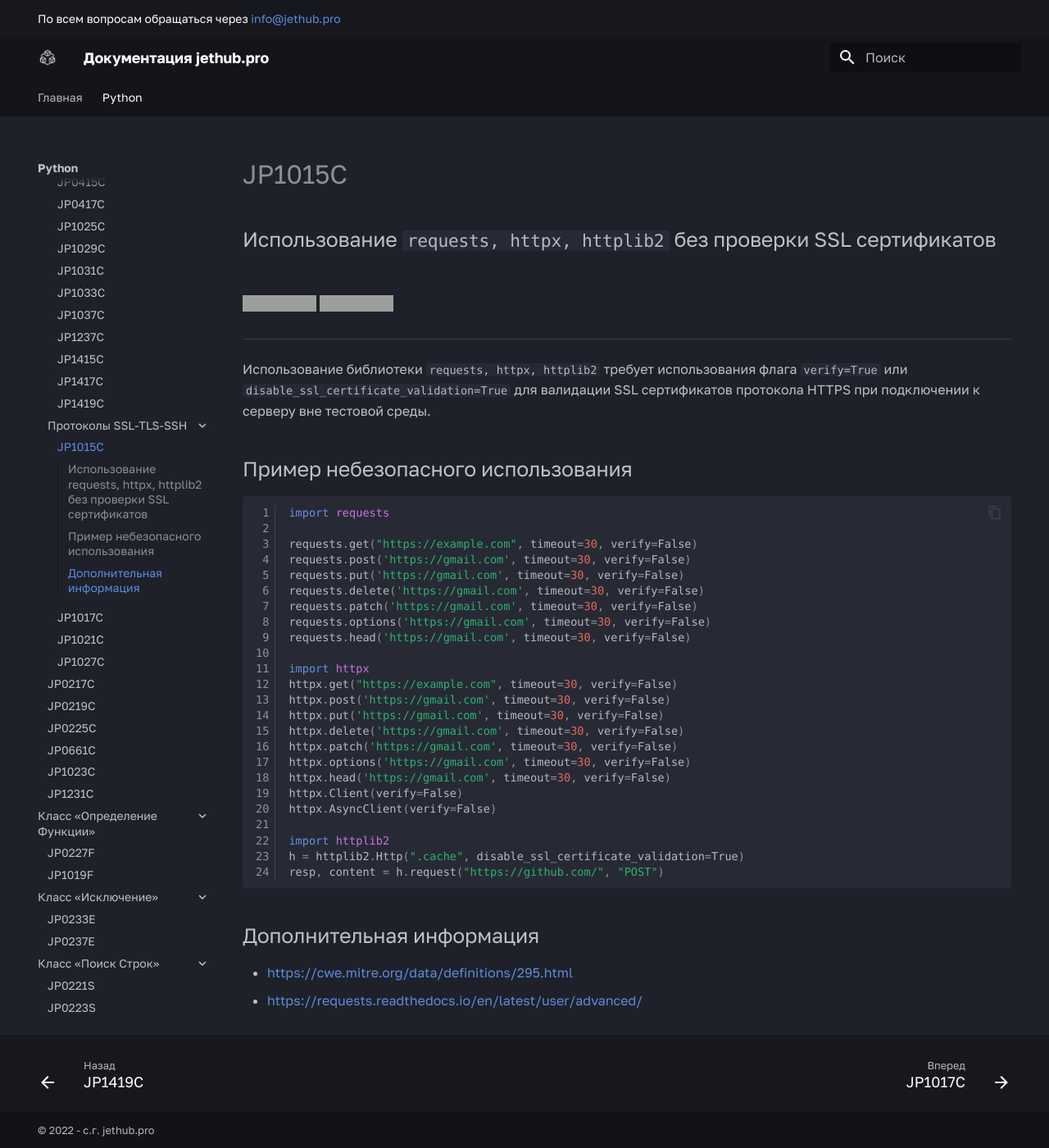
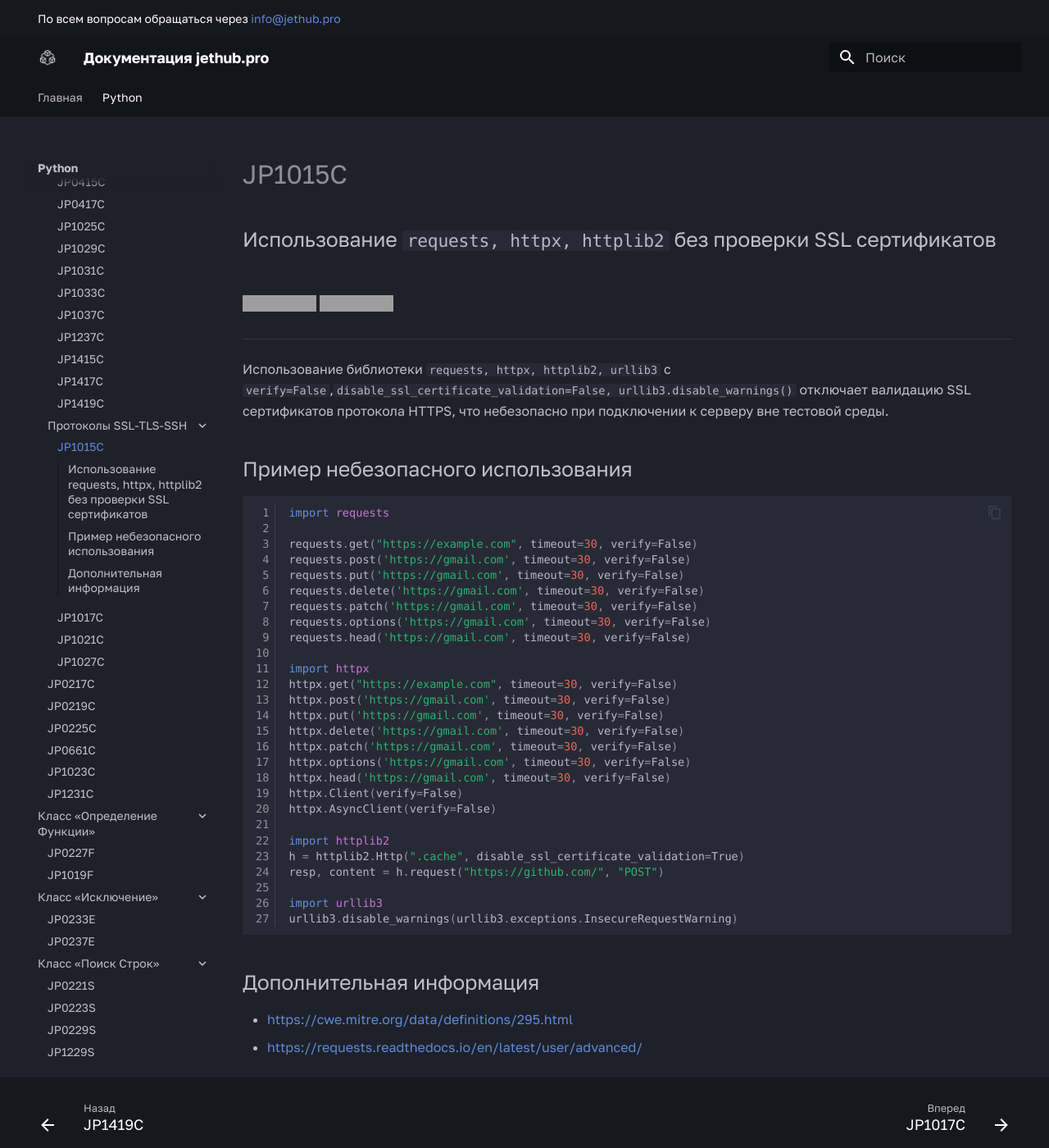
Before and after one commit to jethub-tech/docs.jethub.pro, an MkDocs documentation site: the page built from docs/python/common_errors/calls/ssl_tls_ssh/JP1015C-requests_без_проверки_SSL.md, in a window 1280 px wide and 1400 px high. Shown: the whole window at 82% size. Built offline with MkDocs 1.6.1 and Material for MkDocs 9.7.7, drawn with Linux system fonts in a browser that asks for light colours; some web fonts are replaced; grey boxes are pictures that could not be loaded.

Commit message:
JP1015C add urllib3

````diff
--- a/docs/python/common_errors/calls/ssl_tls_ssh/JP1015C-requests_без_проверки_SSL.md
+++ b/docs/python/common_errors/calls/ssl_tls_ssh/JP1015C-requests_без_проверки_SSL.md
@@ -6,7 +6,8 @@
 
 ----
 
-Использование библиотеки `requests, httpx, httplib2` требует использования флага `verify=True` или `disable_ssl_certificate_validation=True` для валидации SSL сертификатов протокола HTTPS при подключении к серверу вне тестовой среды.
+Использование библиотеки `requests, httpx, httplib2, urllib3` с `verify=False`,`disable_ssl_certificate_validation=False, urllib3.disable_warnings()`
+отключает валидацию SSL сертификатов протокола HTTPS, что небезопасно при подключении к серверу вне тестовой среды.
 
 ## Пример небезопасного использования
 
@@ -35,6 +36,9 @@
 import httplib2
 h = httplib2.Http(".cache", disable_ssl_certificate_validation=True)
 resp, content = h.request("https://github.com/", "POST")
+
+import urllib3
+urllib3.disable_warnings(urllib3.exceptions.InsecureRequestWarning)
 ```
 
 ## Дополнительная информация
````
